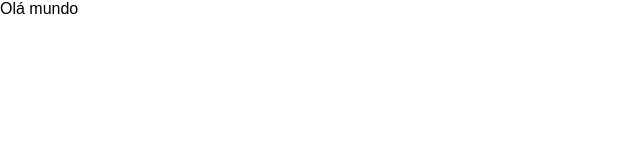
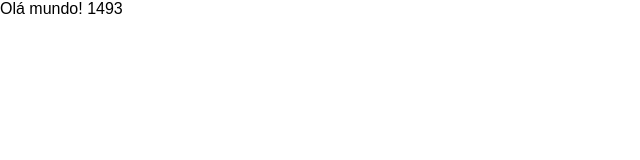
Before and after one commit to almerindopaixao/pomodoro-react, a React (Create React App) app: page / in a window 1280 px wide. Shown: the top 160 px of the page, without its empty margins (0-640 px from the left). Built offline with nearby package versions, Linux system fonts and the light colour scheme.

Commit message:
Update setInterval

```diff
--- a/public/index.html
+++ b/public/index.html
@@ -10,34 +10,11 @@
       content="Web site created using create-react-app"
     />
     <link rel="apple-touch-icon" href="%PUBLIC_URL%/logo192.png" />
-    <!--
-      manifest.json provides metadata used when your web app is installed on a
-      user's mobile device or desktop. See https://developers.google.com/web/fundamentals/web-app-manifest/
-    -->
     <link rel="manifest" href="%PUBLIC_URL%/manifest.json" />
-    <!--
-      Notice the use of %PUBLIC_URL% in the tags above.
-      It will be replaced with the URL of the `public` folder during the build.
-      Only files inside the `public` folder can be referenced from the HTML.
-
-      Unlike "/favicon.ico" or "favicon.ico", "%PUBLIC_URL%/favicon.ico" will
-      work correctly both with client-side routing and a non-root public URL.
-      Learn how to configure a non-root public URL by running `npm run build`.
-    -->
-    <title>React App</title>
+    <title>Pomodoro</title>
   </head>
   <body>
     <noscript>You need to enable JavaScript to run this app.</noscript>
     <div id="root"></div>
-    <!--
-      This HTML file is a template.
-      If you open it directly in the browser, you will see an empty page.
-
-      You can add webfonts, meta tags, or analytics to this file.
-      The build step will place the bundled scripts into the <body> tag.
-
-      To begin the development, run `npm start` or `yarn start`.
-      To create a production bundle, use `npm run build` or `yarn build`.
-    -->
   </body>
 </html>
--- a/src/App.tsx
+++ b/src/App.tsx
@@ -1,7 +1,13 @@
 import React from 'react';
 
+import PomodoroTimer from './components/pomodoro-timer';
+
 function App(): JSX.Element {
-  return <div className="App">Olá mundo</div>;
+  return (
+    <div className="App">
+      <PomodoroTimer defaultPomodoroTime={1500} />
+    </div>
+  );
 }
 
 export default App;
--- /dev/null
+++ b/src/components/pomodoro-timer.tsx
@@ -0,0 +1,18 @@
+import React, { useState } from 'react';
+import useInterval from '../hooks/user-interval';
+
+interface Props {
+  defaultPomodoroTime: 1500;
+}
+
+export default function PomodoroTimer({
+  defaultPomodoroTime,
+}: Props): JSX.Element {
+  const [mainTime, setMainTime] = useState<number>(defaultPomodoroTime);
+
+  useInterval(() => {
+    setMainTime(mainTime - 1);
+  }, 1000);
+
+  return <div>Olá mundo! {mainTime}</div>;
+}
--- /dev/null
+++ b/src/hooks/user-interval.tsx
@@ -0,0 +1,24 @@
+import { useEffect, useRef } from 'react';
+
+export default function useInterval<C extends CallableFunction>(
+  callback: C,
+  delay: number | null,
+): void {
+  const savedCallback = useRef<C>();
+
+  // Remember the latest callback.
+  useEffect(() => {
+    savedCallback.current = callback;
+  }, [callback]);
+
+  // Set up the interval.
+  useEffect(() => {
+    function tick() {
+      if (savedCallback.current) savedCallback.current();
+    }
+    if (delay !== null) {
+      const id = setInterval(tick, delay);
+      return () => clearInterval(id);
+    }
+  }, [delay]);
+}
```
